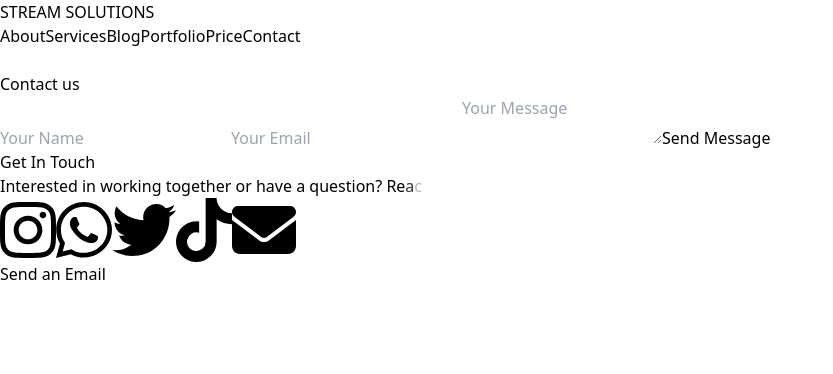
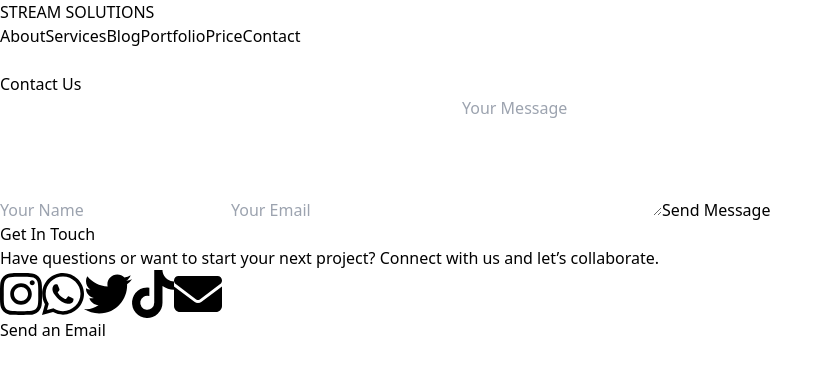
Before and after one commit to jemelinazlin/MUSLIMNAZLIN, a React (Vite) app: page /contact in a window 1280 px wide. Shown: the top 374 px of the page, without its empty margins (0-833 px from the left). Built offline with nearby package versions, Linux system fonts and the light colour scheme.

Commit message:
third commit

```diff
--- a/src/assets/Components/Footer.jsx
+++ b/src/assets/Components/Footer.jsx
@@ -11,7 +11,7 @@ function ContactFooter() {
         key={index}
         initial={{ opacity: 0 }}
         animate={{ opacity: 1 }}
-        transition={{ delay: index * 0.1 }}
+        transition={{ delay: index * 0.05 }}
       >
         {char}
       </motion.span>
@@ -19,74 +19,77 @@ function ContactFooter() {
   };
 
   return (
-    <section id="contact" className="bg-gradient-to-r from-teal-500 to-grey text-white py-16 sm:py-20 relative">
+    <section
+      id="contact"
+      className="bg-gradient-to-r from-teal-500 via-blue-500 to-indigo-600 text-white py-16 sm:py-20 relative"
+    >
       <div className="container mx-auto text-center px-6">
         <motion.h2
-          className="text-5xl sm:text-6xl font-extrabold mb-8"
+          className="text-4xl sm:text-5xl font-extrabold mb-6"
           initial={{ opacity: 0 }}
           animate={{ opacity: 1 }}
-          transition={{ duration: 1.5 }}
+          transition={{ duration: 1 }}
         >
           {typewriterText('Get In Touch')}
         </motion.h2>
         <motion.p
-          className="text-xl sm:text-2xl mb-8 max-w-2xl mx-auto opacity-80"
+          className="text-lg sm:text-xl mb-8 max-w-3xl mx-auto opacity-90"
           initial={{ opacity: 0 }}
           animate={{ opacity: 1 }}
-          transition={{ duration: 1.5, delay: 0.3 }}
+          transition={{ duration: 1.2, delay: 0.2 }}
         >
           {typewriterText(
-            'Interested in working together or have a question? Reach out to us, and let\'s discuss your project.'
+            'Have questions or want to start your next project? Connect with us and let’s collaborate.'
           )}
         </motion.p>
-        <div className="flex justify-center gap-8 mt-6">
+        <div className="flex justify-center gap-6 mt-8">
           <motion.a
             href="https://www.instagram.com/yourusername"
             target="_blank"
             rel="noopener noreferrer"
-            className="text-white transform hover:scale-125 transition-all duration-300"
-            whileHover={{ rotate: 15, scale: 1.2 }}
+            className="text-white transform hover:scale-110 transition-transform duration-300"
+            whileHover={{ rotate: 10 }}
           >
-            <FontAwesomeIcon icon={faInstagram} size="4x" />
+            <FontAwesomeIcon icon={faInstagram} size="3x" />
           </motion.a>
           <motion.a
             href="https://wa.me/yourwhatsappnumber"
             target="_blank"
             rel="noopener noreferrer"
-            className="text-white transform hover:scale-125 transition-all duration-300"
-            whileHover={{ rotate: -15, scale: 1.2 }}
+            className="text-white transform hover:scale-110 transition-transform duration-300"
+            whileHover={{ rotate: -10 }}
           >
-            <FontAwesomeIcon icon={faWhatsapp} size="4x" />
+            <FontAwesomeIcon icon={faWhatsapp} size="3x" />
           </motion.a>
           <motion.a
             href="https://twitter.com/yourusername"
             target="_blank"
             rel="noopener noreferrer"
-            className="text-white transform hover:scale-125 transition-all duration-300"
-            whileHover={{ scale: 1.2, rotate: 10 }}
+            className="text-white transform hover:scale-110 transition-transform duration-300"
+            whileHover={{ rotate: 15 }}
           >
-            <FontAwesomeIcon icon={faTwitter} size="4x" />
+            <FontAwesomeIcon icon={faTwitter} size="3x" />
           </motion.a>
           <motion.a
             href="https://www.tiktok.com/@yourusername"
             target="_blank"
             rel="noopener noreferrer"
-            className="text-white transform hover:scale-125 transition-all duration-300"
-            whileHover={{ rotate: -10, scale: 1.2 }}
+            className="text-white transform hover:scale-110 transition-transform duration-300"
+            whileHover={{ rotate: -15 }}
           >
-            <FontAwesomeIcon icon={faTiktok} size="4x" />
+            <FontAwesomeIcon icon={faTiktok} size="3x" />
           </motion.a>
           <motion.a
             href="mailto:your-email@example.com"
-            className="text-white transform hover:scale-125 transition-all duration-300"
+            className="text-white transform hover:scale-110 transition-transform duration-300"
             whileHover={{ scale: 1.2 }}
           >
-            <FontAwesomeIcon icon={faEnvelope} size="4x" />
+            <FontAwesomeIcon icon={faEnvelope} size="3x" />
           </motion.a>
         </div>
         <motion.a
           href="mailto:your-email@example.com"
-          className="mt-10 inline-block bg-gradient-to-r from-teal-700 to-blue-800 text-white py-4 px-10 rounded-full text-lg sm:text-xl font-semibold transform hover:scale-110 transition-all duration-300 shadow-xl"
+          className="mt-10 inline-block bg-gradient-to-r from-teal-700 to-blue-800 text-white py-3 px-8 rounded-full text-lg sm:text-xl font-semibold transform hover:scale-105 transition-transform duration-300 shadow-lg"
           initial={{ opacity: 0 }}
           animate={{ opacity: 1 }}
           transition={{ duration: 1.5, delay: 0.5 }}
--- a/src/assets/Components/Navbar.jsx
+++ b/src/assets/Components/Navbar.jsx
@@ -28,7 +28,7 @@ function Navbar() {
   }, []);
 
   return (
-    <nav className="bg-gradient-to-r from-teal-400 via-blue-500 to-indigo-600 text-white p-4 px-6 fixed w-full top-0 left-0 z-50 transition-all duration-300 shadow-lg">
+    <nav className="bg-gradient-to-r from-teal-400 via-blue-500 to-indigo-600 text-white p-4 px-6 fixed w-full top-0 left-0 z-50 shadow-lg">
       <div className="container mx-auto flex justify-between items-center">
         <Link
           to="/"
@@ -91,7 +91,7 @@ function Navbar() {
       {isMobileMenuOpen && (
         <div
           ref={menuRef}
-          className="md:hidden absolute top-0 left-0 w-full bg-gradient-to-r from-teal-400 via-blue-500 to-indigo-600 p-5 px-6 transition-all duration-500 ease-in-out"
+          className="md:hidden absolute top-full left-0 w-full bg-gradient-to-r from-teal-400 via-blue-500 to-indigo-600 p-5 px-6 shadow-lg"
         >
           <div className="flex flex-col items-center space-y-6">
             <Link
--- a/src/assets/Pages/Contact.jsx
+++ b/src/assets/Pages/Contact.jsx
@@ -1,19 +1,36 @@
-import React from 'react'
+import React from 'react';
 
 function Contact() {
   return (
     <section id="contact" className="py-20 bg-gray-100">
-      <div className="container mx-auto text-center">
-        <h2 className="text-4xl font-semibold mb-6">Contact us</h2>
+      <div className="container mx-auto px-4 sm:px-6 lg:px-8 text-center">
+        <h2 className="text-4xl font-semibold mb-6">Contact Us</h2>
         <form className="max-w-lg mx-auto">
-          <input type="text" placeholder="Your Name" className="block w-full px-6 py-3 mb-4 border border-gray-300 rounded-lg" />
-          <input type="email" placeholder="Your Email" className="block w-full px-6 py-3 mb-4 border border-gray-300 rounded-lg" />
-          <textarea placeholder="Your Message" className="block w-full px-6 py-3 mb-4 border border-gray-300 rounded-lg"></textarea>
-          <button type="submit" className="bg-blue-500 text-white py-2 px-6 rounded-lg">Send Message</button>
+          <input
+            type="text"
+            placeholder="Your Name"
+            className="block w-full px-4 py-3 mb-4 border border-gray-300 rounded-lg focus:ring-2 focus:ring-blue-400 focus:outline-none"
+          />
+          <input
+            type="email"
+            placeholder="Your Email"
+            className="block w-full px-4 py-3 mb-4 border border-gray-300 rounded-lg focus:ring-2 focus:ring-blue-400 focus:outline-none"
+          />
+          <textarea
+            placeholder="Your Message"
+            rows="5"
+            className="block w-full px-4 py-3 mb-4 border border-gray-300 rounded-lg focus:ring-2 focus:ring-blue-400 focus:outline-none"
+          ></textarea>
+          <button
+            type="submit"
+            className="bg-blue-500 text-white py-2 px-6 rounded-lg shadow-md hover:bg-blue-600 transition duration-300"
+          >
+            Send Message
+          </button>
         </form>
       </div>
     </section>
-  )
+  );
 }
 
-export default Contact
+export default Contact;
```
